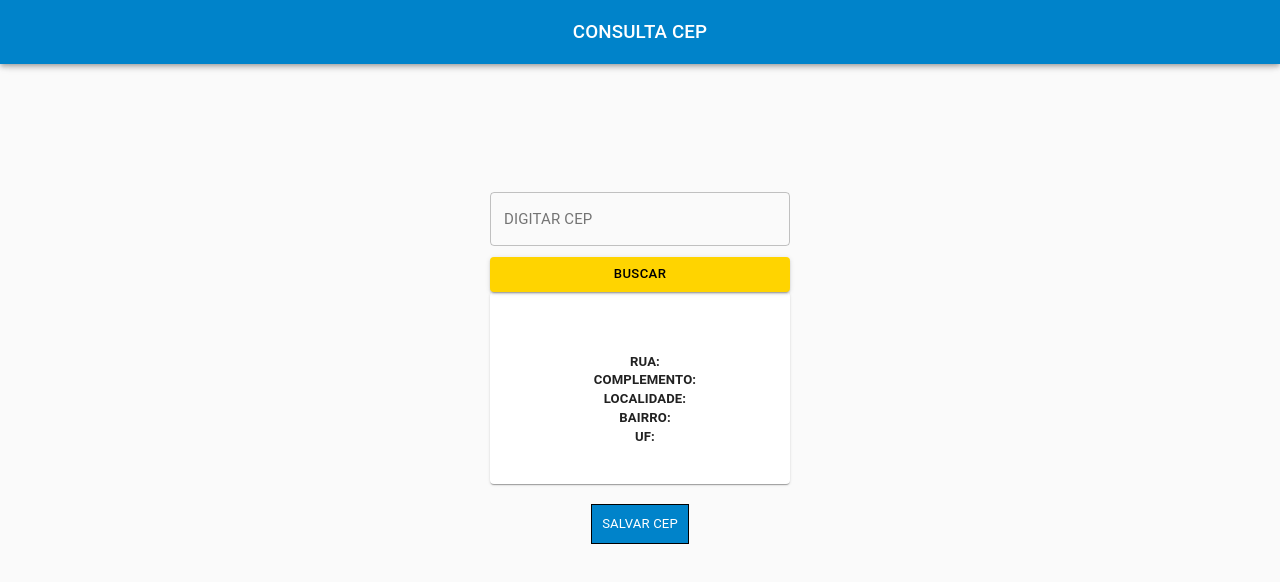
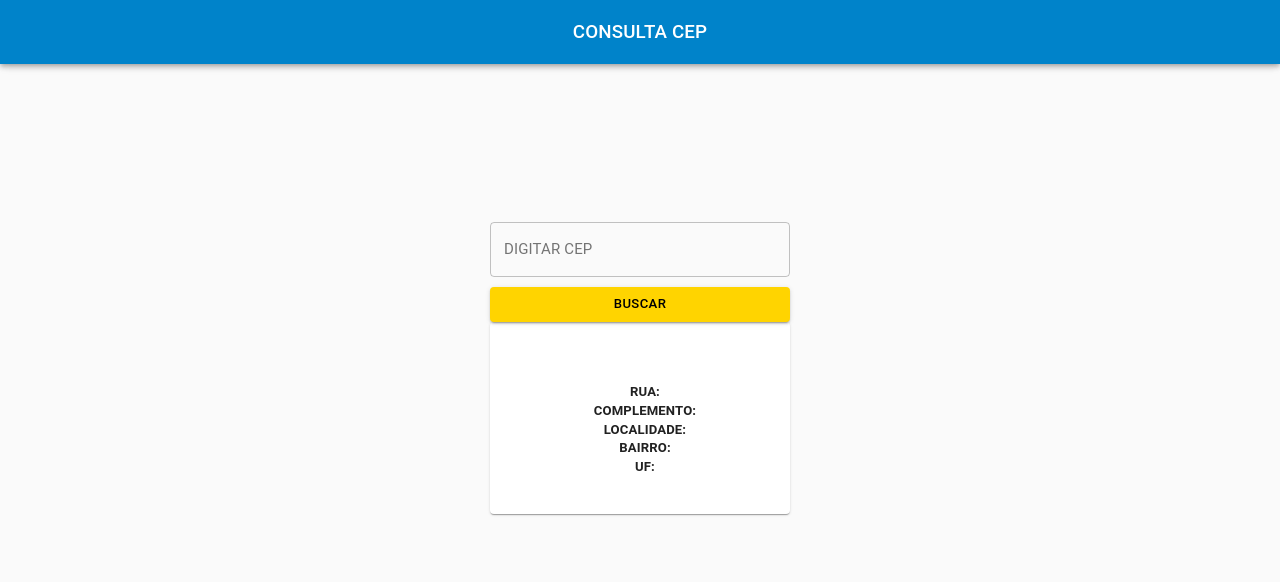
Before and after one commit to ericafnunes/viacep-search, a React (Vite) app: page / in a window 1280 px wide. Shown: the top 582 px of the page. Built offline with nearby package versions, Linux system fonts and the light colour scheme.

Commit message:
deletando button salvar cep

```diff
--- a/src/App.jsx
+++ b/src/App.jsx
@@ -105,7 +105,6 @@ function App() {
           localidade={cep.localidade}
           uf={cep.uf}
         />
-      <button className="save-cep">Salvar cep</button>
       </div>
     </div>
   );
```
